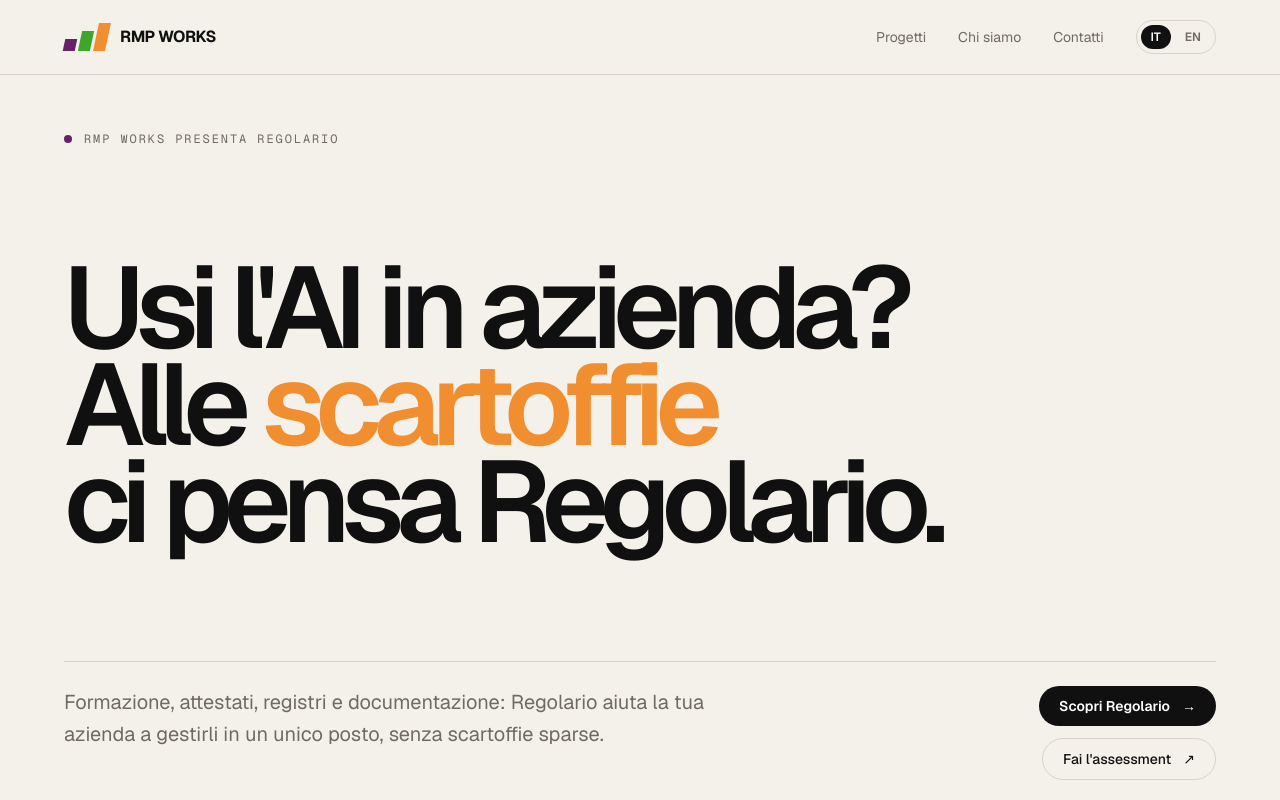
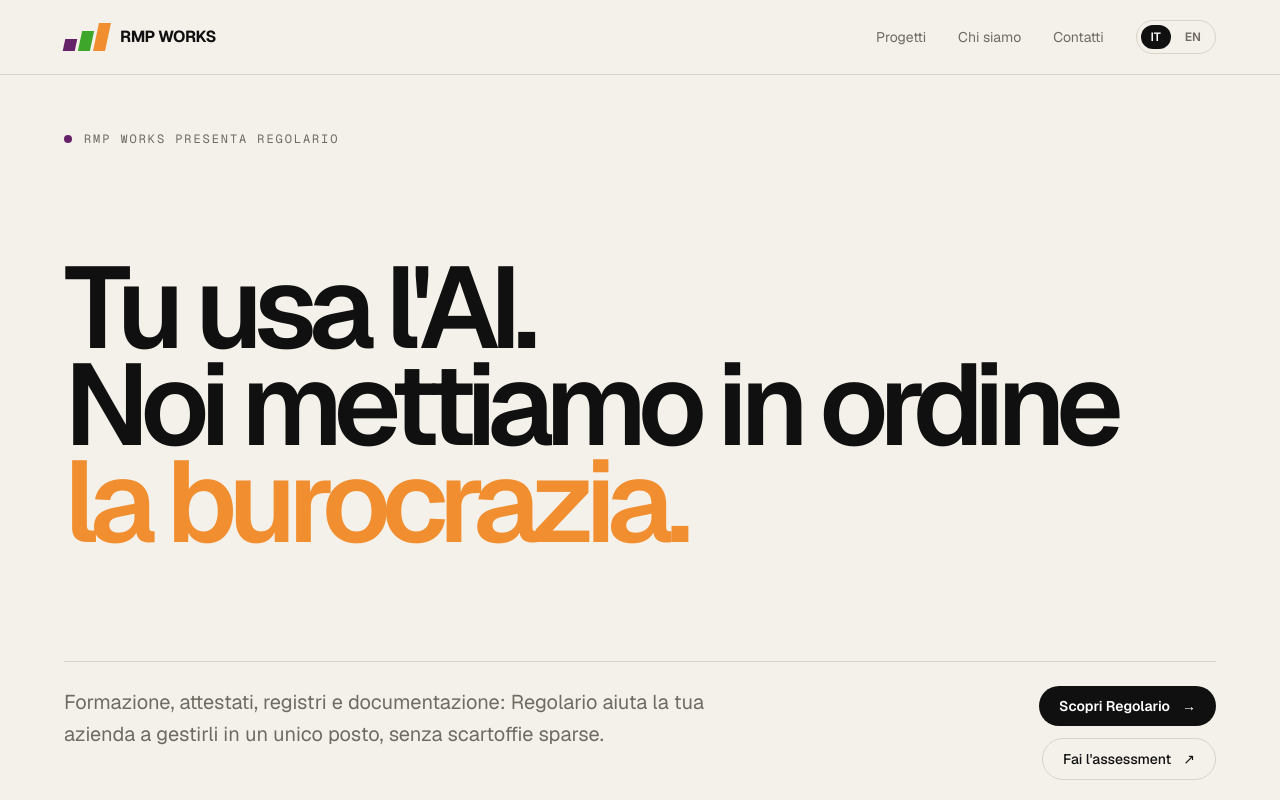
Before and after one commit to MacNaym/rmpworks, a Next.js app: page / in a window 1280 px wide. Shown: the top 800 px of the page. Built offline with nearby package versions, Linux system fonts and the light colour scheme.

Commit message:
Update RMP homepage hero to approved Regolario message

```diff
--- a/app/page.tsx
+++ b/app/page.tsx
@@ -65,10 +65,10 @@
 
         <div className="py-16 sm:py-24 lg:py-28">
           <h1 className="max-w-[1420px] text-[clamp(4rem,9vw,10rem)] font-semibold leading-[0.84] tracking-[-0.075em]">
-            Usi l&apos;AI in azienda?
+            Tu usa l&apos;AI.
             <br />
-            Alle <span className="text-[var(--rmp-orange)]">scartoffie</span>
-            <br />ci pensa Regolario.
+            Noi mettiamo in ordine
+            <br /><span className="text-[var(--rmp-orange)]">la burocrazia.</span>
           </h1>
         </div>
 
```
